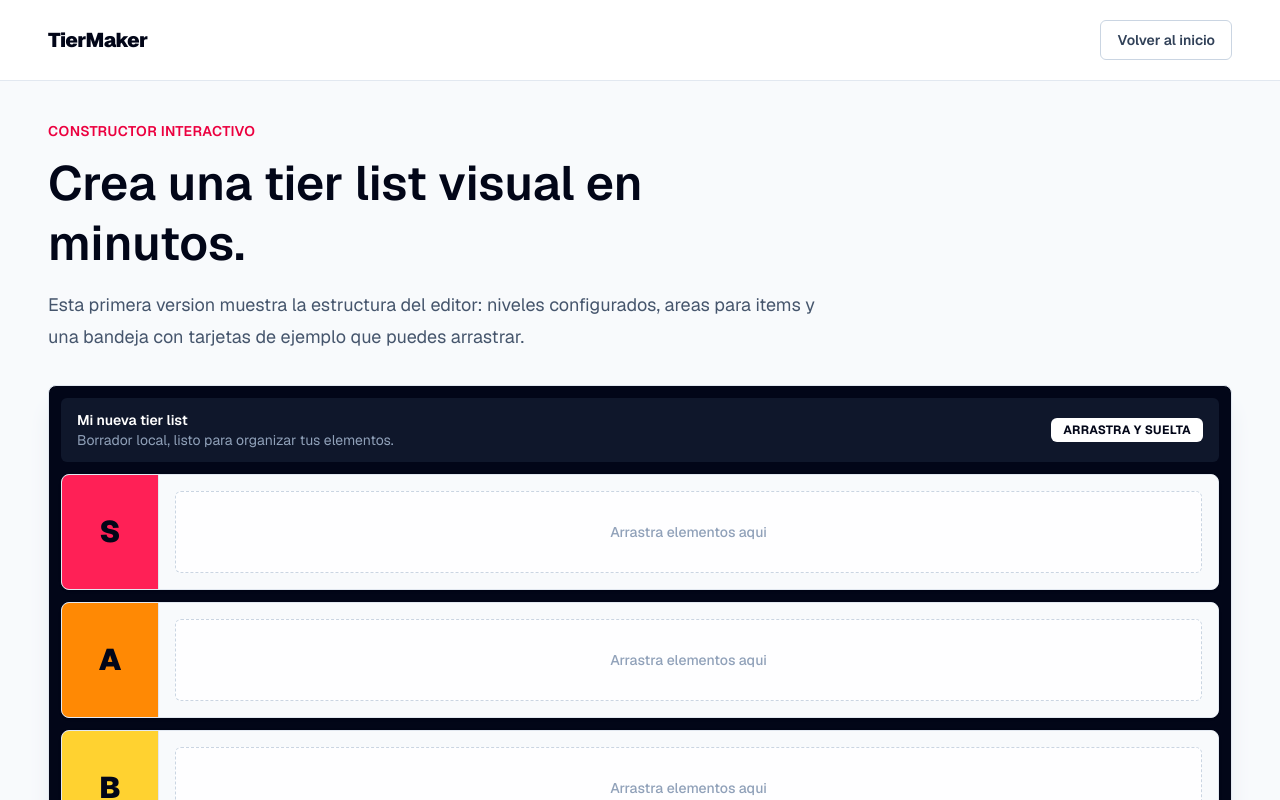
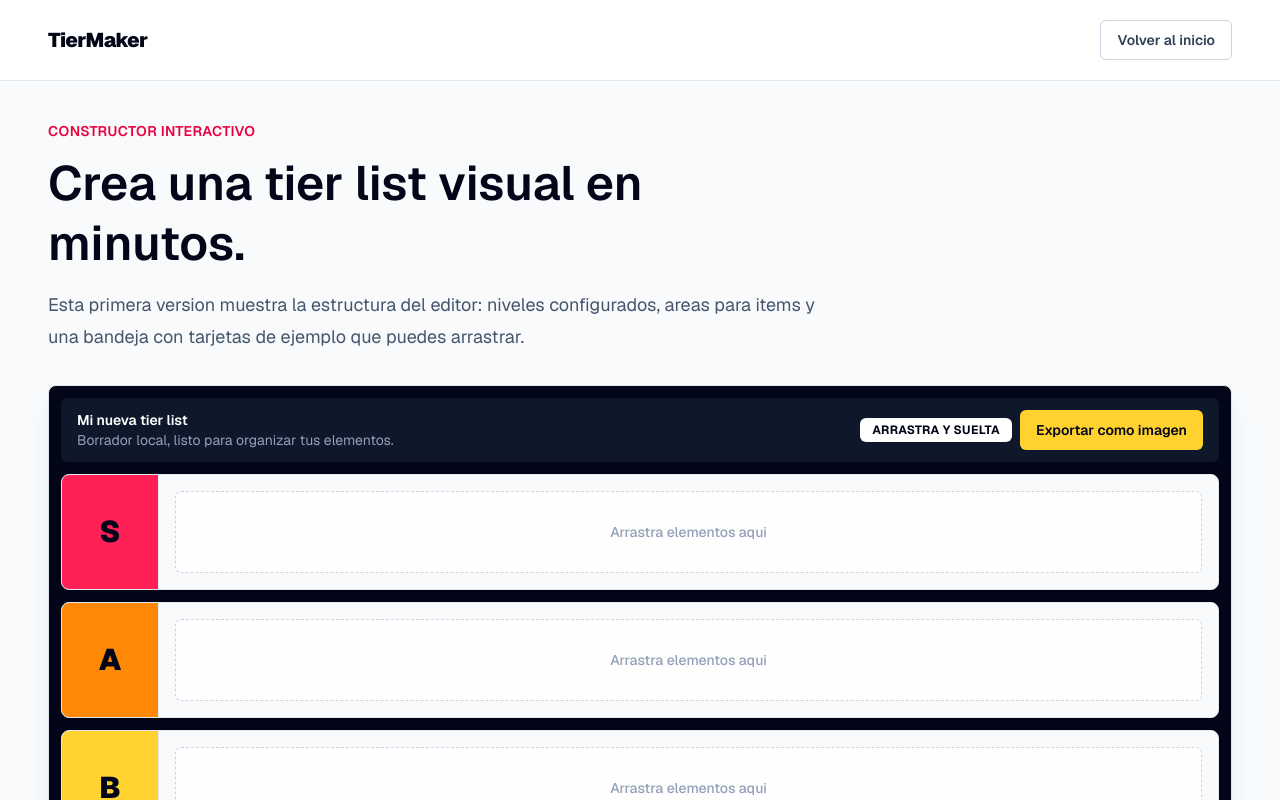
Before and after one commit to Geovas91/TierMaker, a Next.js app: page /crear in a window 1280 px wide. Shown: the top 800 px of the page. Built offline with nearby package versions, Linux system fonts and the light colour scheme.

Commit message:
Add PNG export for tier list

```diff
--- a/package.json
+++ b/package.json
@@ -10,6 +10,7 @@
   },
   "dependencies": {
     "@dnd-kit/core": "^6.3.1",
+    "html-to-image": "^1.11.13",
     "next": "16.2.7",
     "react": "19.2.4",
     "react-dom": "19.2.4"
--- a/src/components/tierlist/TierListBuilder.tsx
+++ b/src/components/tierlist/TierListBuilder.tsx
@@ -81,6 +81,8 @@ export function TierListBuilder() {
   const [items, setItems] = useState(initialItems);
   const [itemLocations, setItemLocations] = useState(initialLocations);
   const [activeItemId, setActiveItemId] = useState<string | null>(null);
+  const [isExporting, setIsExporting] = useState(false);
+  const exportRef = useRef<HTMLElement | null>(null);
   const objectUrlsRef = useRef<Set<string>>(new Set());
 
   const sensors = useSensors(
@@ -185,6 +187,30 @@ export function TierListBuilder() {
     }));
   }
 
+  async function handleExportImage() {
+    if (!exportRef.current || isExporting) {
+      return;
+    }
+
+    setIsExporting(true);
+
+    try {
+      const { toPng } = await import("html-to-image");
+      const dataUrl = await toPng(exportRef.current, {
+        backgroundColor: "#020617",
+        cacheBust: true,
+        pixelRatio: 2,
+      });
+      const link = document.createElement("a");
+
+      link.download = "tierlist.png";
+      link.href = dataUrl;
+      link.click();
+    } finally {
+      setIsExporting(false);
+    }
+  }
+
   return (
     <DndContext
       sensors={sensors}
@@ -193,7 +219,11 @@ export function TierListBuilder() {
       onDragCancel={() => setActiveItemId(null)}
     >
       <div className="grid gap-6">
-        <section className="rounded-lg border border-slate-200 bg-slate-950 p-3 shadow-xl shadow-slate-200">
+        <section
+          ref={exportRef}
+          data-testid="tierlist-export-area"
+          className="rounded-lg border border-slate-200 bg-slate-950 p-3 shadow-xl shadow-slate-200"
+        >
           <div className="mb-3 flex flex-col gap-3 rounded-md bg-slate-900 px-4 py-3 sm:flex-row sm:items-center sm:justify-between">
             <div>
               <p className="text-sm font-semibold text-white">Mi nueva tier list</p>
@@ -201,9 +231,19 @@ export function TierListBuilder() {
                 Borrador local, listo para organizar tus elementos.
               </p>
             </div>
-            <span className="w-fit rounded-md bg-white px-3 py-1 text-xs font-bold uppercase tracking-wide text-slate-950">
-              Arrastra y suelta
-            </span>
+            <div className="flex flex-col gap-2 sm:flex-row sm:items-center">
+              <span className="w-fit rounded-md bg-white px-3 py-1 text-xs font-bold uppercase tracking-wide text-slate-950">
+                Arrastra y suelta
+              </span>
+              <button
+                type="button"
+                onClick={handleExportImage}
+                disabled={isExporting}
+                className="inline-flex h-10 items-center justify-center rounded-md bg-amber-300 px-4 text-sm font-semibold text-slate-950 transition hover:bg-amber-200 disabled:cursor-not-allowed disabled:opacity-60"
+              >
+                {isExporting ? "Exportando..." : "Exportar como imagen"}
+              </button>
+            </div>
           </div>
 
           <div className="grid gap-3">
```
Also changed, not shown: 1 other file (tests, documents, lock files or other folders).
